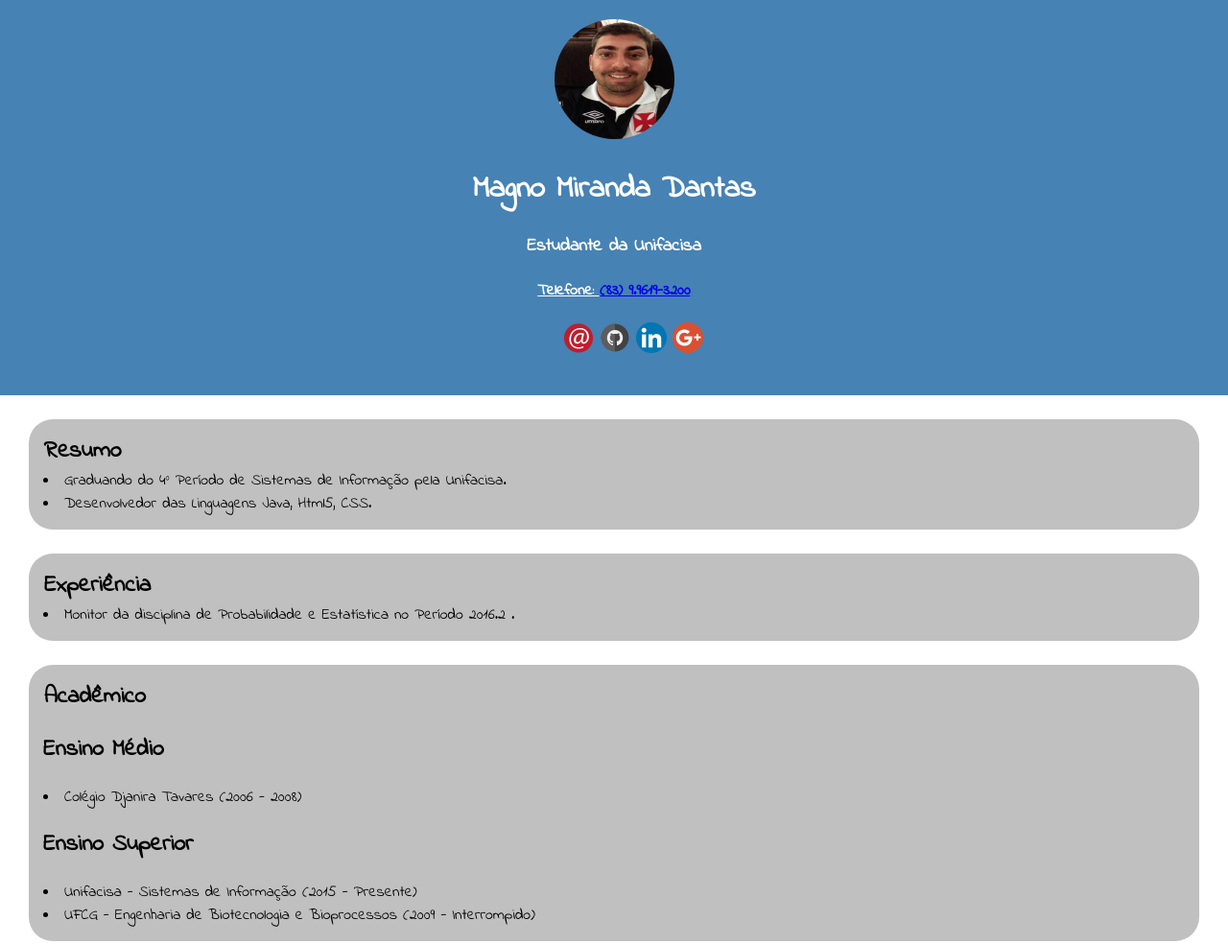
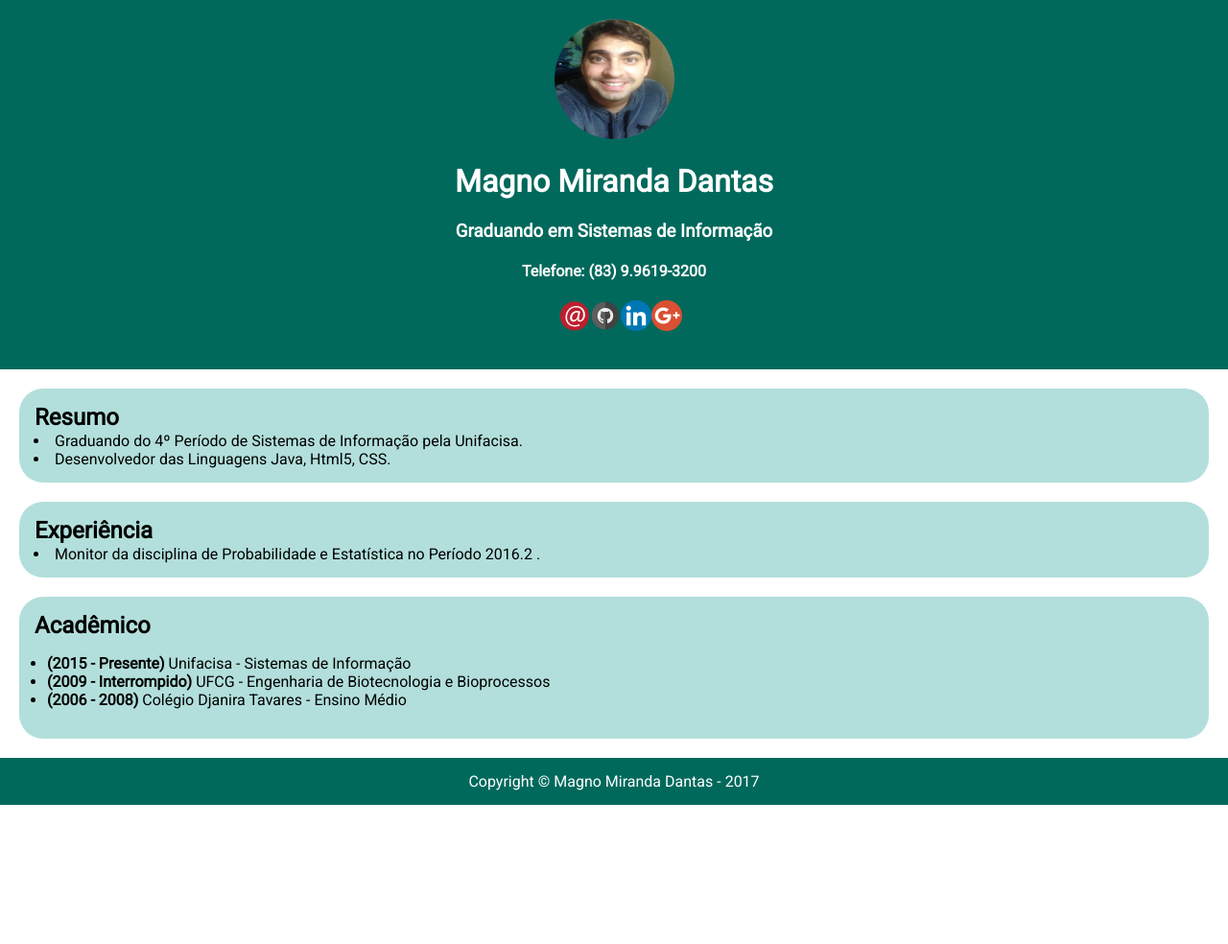
Before and after one commit to ElnatanELS/magnodantaas.github.io, a plain HTML site: page index.html in a window 1280 px wide. Shown: the top 984 px of the page at 96% size. After the commit the page ends 839 px from the top, so only its background shows below. Drawn offline with nearby package versions, Linux system fonts and the light colour scheme; some packages are replaced by stand-ins of ours.

Commit message:
Corrigindo

```diff
--- a/index.html
+++ b/index.html
@@ -1,58 +1,41 @@
 <!DOCTYPE html>
-<html>
+<html ng-app="sitePessoal">
 
   <head>
     <meta charset="utf-8">
     <meta name="viewport" content="width=device-width, initial-scale=1.0">
     <title>Magno Miranda Dantas</title>
-    <link rel="icon" href="favicon.png">
-    <link rel="stylesheet" href="style.css">
-    <link href="https://fonts.googleapis.com/css?family=Indie+Flower" rel="stylesheet">
+    <link rel="icon" href="images/favicon.png">
+    <link rel="stylesheet" href="styles/all.css">
+    <link href="https://fonts.googleapis.com/css?family=Roboto" rel="stylesheet">
   </head>
 
-  <body>
+  <body ng-controller = "mainController">
 
     <header>
-      <img id="foto-cabecalho" class="profile-picture">
-      <h1 id="nome-cabecalho"></h1>
-      <h3 id="cargo-cabecalho"></h3>
-      <h4 class="telefone">Telefone: <a href="tel:83996193200">(83) 9.9619-3200</a></h4>
+      <img class="profile-picture" ng-src="{{foto}}">
+      <h1>{{nome}}</h1>
+      <h3>{{cargo}}</h3>
+      <h4 id="telefone">Telefone: <a href="tel:83996193200">{{telefone}}</a></h4>
       <ul class="links">
-        <li><a href="mailto:magnodantas1991@gmail.com"><img src="icon_gmail.png" alt=""></a></li>
-        <li><a target="_blank" href="https://github.com/magnodantaas" ><img src="icon_git.png" alt=""></a></li>
-        <li><a target="_blank" href="https://www.linkedin.com/in/magno-miranda-dantas-173268101/" >
-          <img src="icon_linkedin.png" alt=""></a></li>
-        <li><a target="_blank" href="https://github.com/magnodantaas" ><img src="icon_plus.png" alt=""></a></li>
+        <li ng-repeat="redeSocial in links"><a ng-href="{{redeSocial.link}}"><img ng-src="{{redeSocial.foto}}"></a></li>
       </ul>
     </header>
 
-    <section>
-      <div class="divs">
-        <h1>Resumo</h1>
-          <li>Graduando do 4º Período de Sistemas de Informação pela Unifacisa.</li>
-          <li>Desenvolvedor das Linguagens Java, Html5, CSS.</li>
-      </div>
-
-      <div class="divs">
-        <h1>Experiência</h1>
-          <li>Monitor da disciplina de Probabilidade e Estatística no Período 2016.2 .</li>
-      </div>
-
-      <div class="divs">
-        <h1>Acadêmico</h1>
-        <h2>Ensino Médio</h2>
-        <li>Colégio Djanira Tavares (2006 - 2008)</li>
-        <h2>Ensino Superior</h2>
-        <li>Unifacisa - Sistemas de Informação (2015 - Presente)</li>
-        <li>UFCG - Engenharia de Biotecnologia e Bioprocessos (2009 - Interrompido)</li>
-      </div>
-    </section>
+    <ng-view></ng-view>
 
     <footer>
-      Copyright &copy; Magno Miranda Dantas - 2017
+      Copyright &copy; {{nome}} - {{ano}}
     </footer>
 
-    <script src="script.js"></script>
+    <!-- importações de bibliotecas -->
+    <script src="https://ajax.googleapis.com/ajax/libs/angularjs/1.4.8/angular.min.js"></script>
+
+    <script src="https://ajax.googleapis.com/ajax/libs/angularjs/1.4.8/angular-route.js"></script>
+
+    <!-- scripts -->
+    <script src="scripts/app.js"></script>
+    <script src="scripts/app.config.js"></script>
 
   </body>
 
--- /dev/null
+++ b/pages/main.html
@@ -0,0 +1,18 @@
+<section>
+  <div class="divs">
+    <h1>Resumo</h1>
+    <li ng-repeat="linha in resumo">{{linha}}</li>
+  </div>
+
+  <div class="divs">
+    <h1>Experiência</h1>
+    <li ng-repeat="linha in experiencia">{{linha}}</li>
+  </div>
+
+  <div class="divs">
+    <h1>Acadêmico</h1>
+    <ul>
+      <li ng-repeat = "informacao in academico" ><b>{{informacao.data}}</b> {{informacao.formacao}}</li>
+    </ul>
+  </div>
+</section>
--- /dev/null
+++ b/scripts/app.config.js
@@ -0,0 +1,12 @@
+app.config(function($routeProvider) {
+    $routeProvider
+    .when("/", {
+        templateUrl : "pages/main.html"
+    })
+    .when("/login", {
+        templateUrl : "pages/login.html"
+    })
+    .when("/dashboard", {
+        templateUrl : "pages/dashboard.html"
+    });
+});
--- /dev/null
+++ b/scripts/app.js
@@ -0,0 +1,64 @@
+var app = angular.module('sitePessoal', ['ngRoute']);
+
+app.controller('mainController', function($scope){
+  $scope.nome = 'Magno Miranda Dantas';
+  $scope.cargo = 'Graduando em Sistemas de Informação';
+  $scope.foto = 'images/magno.jpg';
+  $scope.telefone = '(83) 9.9619-3200'
+
+  $scope.links = [
+    {
+      foto:'images/icon_gmail.png',
+      link:'mailto:magnodantas1991@gmail.com'
+    },
+    {
+      foto:'images/icon_git.png',
+      link:'https://github.com/magnodantaas'
+    },
+    {
+      foto:'images/icon_linkedin.png',
+      link:'https://www.linkedin.com/in/magno-miranda-dantas-173268101/'
+    },
+    {
+      foto:'images/icon_plus.png',
+      link:'https://plus.google.com/+MagnoDantasUFCG'
+    }
+  ];
+
+  $scope.resumo = [
+    'Graduando do 4º Período de Sistemas de Informação pela Unifacisa.',
+    'Desenvolvedor das Linguagens Java, Html5, CSS.'
+  ];
+
+  $scope.experiencia = ['Monitor da disciplina de Probabilidade e Estatística no Período 2016.2 .'];
+
+  $scope.academico = [
+    {
+      data:'(2015 - Presente)',
+      formacao:'Unifacisa - Sistemas de Informação'
+    },
+    {
+      data:'(2009 - Interrompido)',
+      formacao:'UFCG - Engenharia de Biotecnologia e Bioprocessos'
+    },
+    {
+      data:'(2006 - 2008)',
+      formacao:'Colégio Djanira Tavares - Ensino Médio'
+    }
+  ]
+
+  $scope.ano = new Date().getFullYear();
+});
+
+
+//javaScript
+// var pessoa = {
+//   nome: 'Magno Miranda Dantas',
+//   cargo: 'Estudante da Unifacisa',
+//   foto: 'magno.jpg',
+//
+// }
+//
+// document.getElementById('nome-cabecalho').innerHTML = pessoa.nome;
+// document.getElementById('cargo-cabecalho').innerHTML = pessoa.cargo;
+// document.getElementById('foto-cabecalho').src = pessoa.foto;
--- /dev/null
+++ b/styles/all.css
@@ -0,0 +1,57 @@
+
+body{
+  background-color:#FFFFFF;
+  margin: 0;
+  font-family: 'Roboto', sans-serif;
+}
+
+ul{
+  padding-left: 14px;
+}
+
+header{
+  background-color:#00695C;
+  text-align: center;
+  color: white;
+  padding: 20px;
+  margin-bottom: 20px;
+}
+
+  header a{
+    color: white;
+    text-decoration: none;
+  }
+
+  header .profile-picture{
+    width: 125px;
+    height: 125px;
+    border-radius: 50%;
+  }
+
+.links li{
+  display: inline;
+}
+
+section{
+    margin: 5px;
+}
+
+  section h1{
+    margin: 1px;
+  }
+
+  section .divs{
+    padding: 15px;
+    margin:15px;
+    padding-left: 15px;
+    margin-bottom: 20px;
+    background-color:#B2DFDB;
+    border-radius: 25px;
+  }
+
+footer{
+  background-color:#00695C;
+  text-align: center;
+  padding: 15px;
+  color: white;
+}
```
Also changed, not shown: images/favicon.png (added), images/icon_git.png (added), images/icon_gmail.png (added), images/icon_linkedin.png (added), images/icon_plus.png (added), images/magno.jpg (added), pages/dashboard.html (added), pages/login.html (added).
